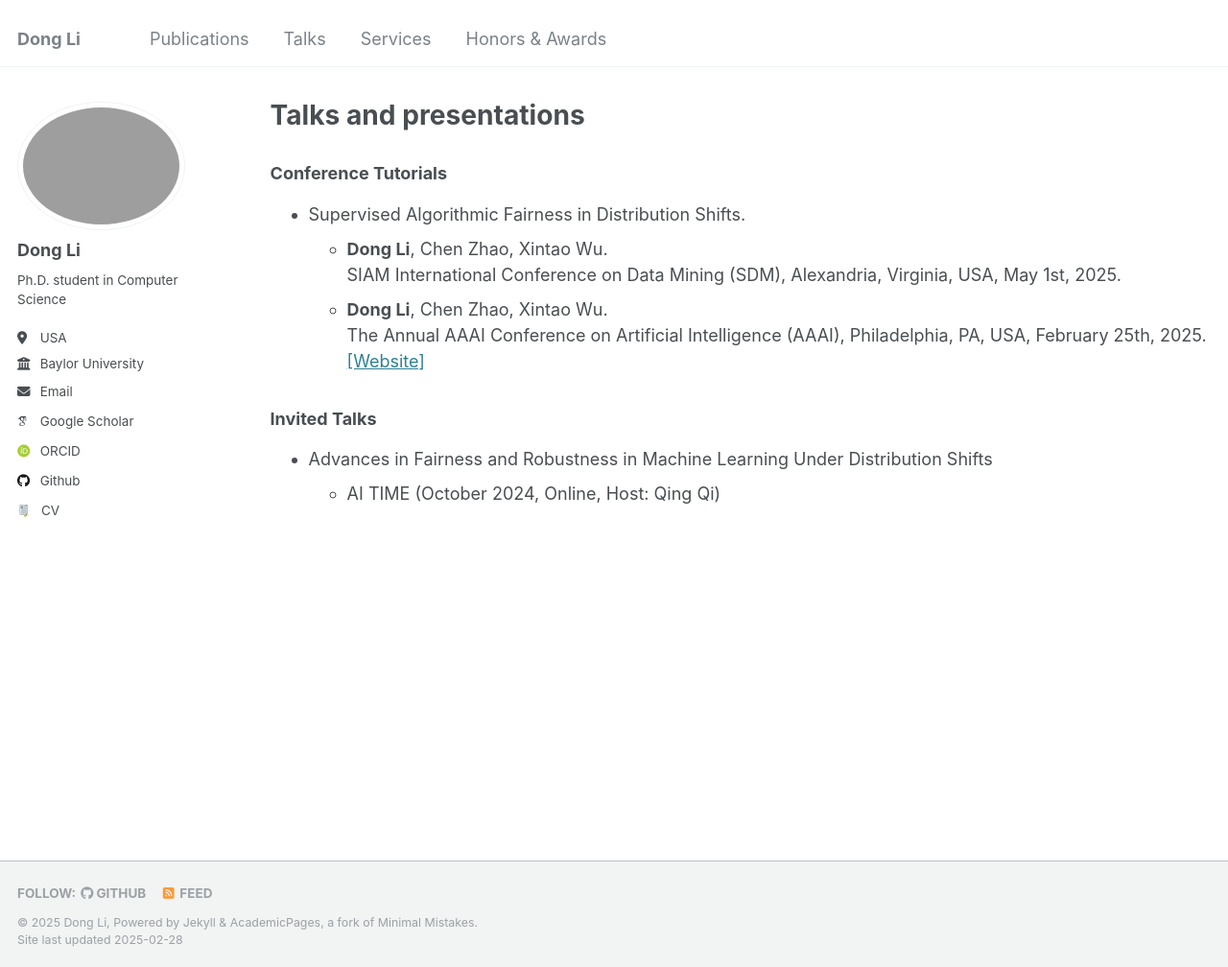
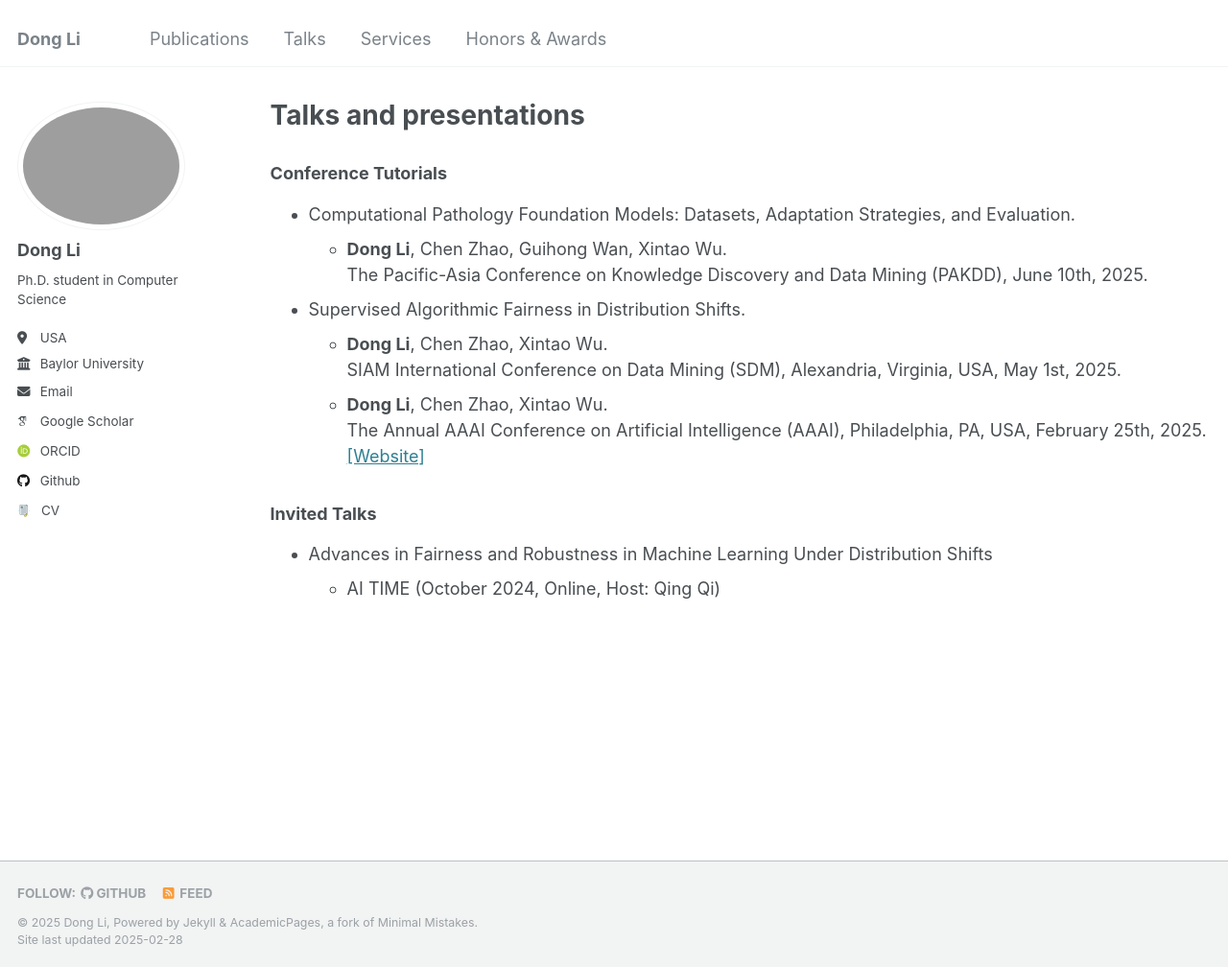
Before and after one commit to TurkeyWatanabe/dongli, a Jekyll site: the page built from _pages/talks.html, in a window 1280 px wide and 1008 px high. Shown: the whole window at 96% size. Built offline with Jekyll 4.4.1, drawn with Linux system fonts in a browser that asks for light colours; some web fonts are replaced.

Commit message:
Update talks.html

```diff
--- a/_pages/talks.html
+++ b/_pages/talks.html
@@ -8,6 +8,12 @@ author_profile: true
 <h3>Conference Tutorials</h3>
 
 <ul>
+  <li>Computational Pathology Foundation Models: Datasets, Adaptation Strategies, and Evaluation.
+    <ul>
+      <li><strong>Dong Li</strong>, Chen Zhao, Guihong Wan, Xintao Wu.<br>The Pacific-Asia Conference on Knowledge Discovery and Data Mining (PAKDD), June 10th, 2025.</li>
+
+    </ul>
+  </li>
   <li>Supervised Algorithmic Fairness in Distribution Shifts.
     <ul>
       <li><strong>Dong Li</strong>, Chen Zhao, Xintao Wu.<br>SIAM International Conference on Data Mining (SDM), Alexandria, Virginia, USA, May 1st, 2025.</li>
```
